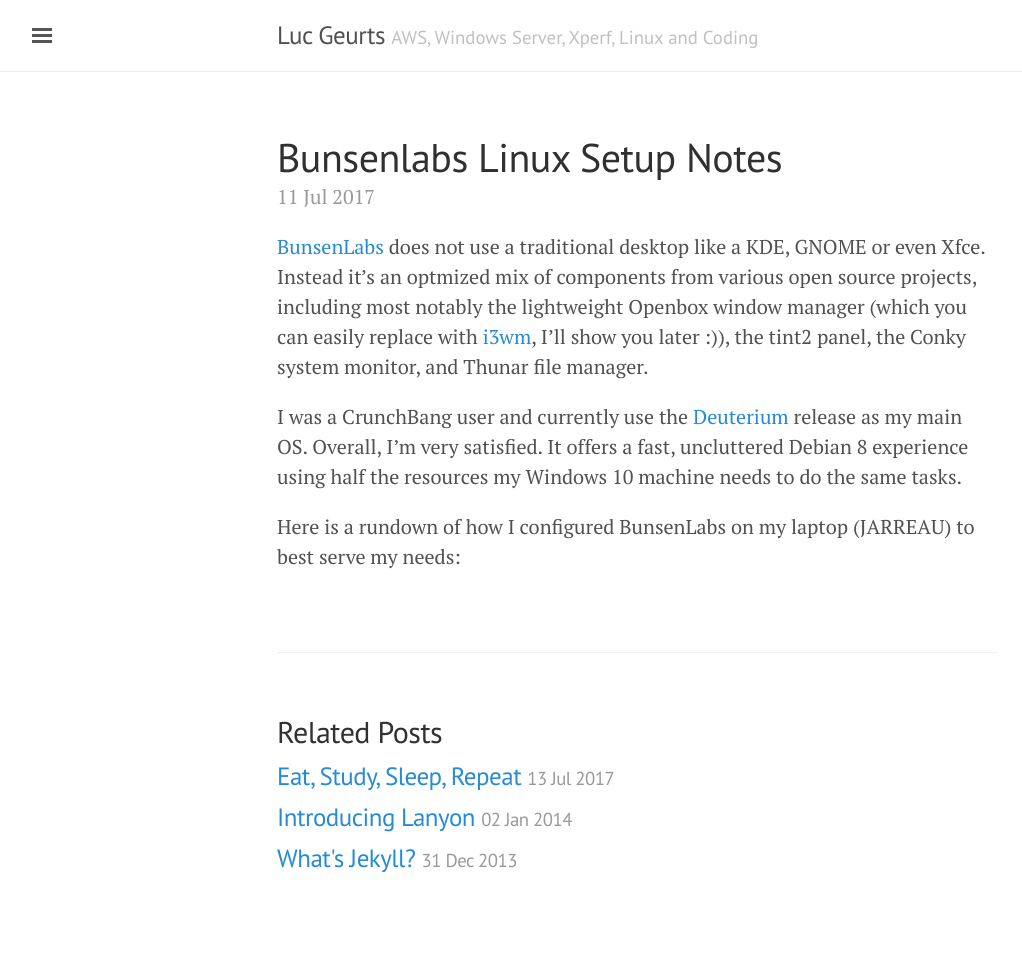
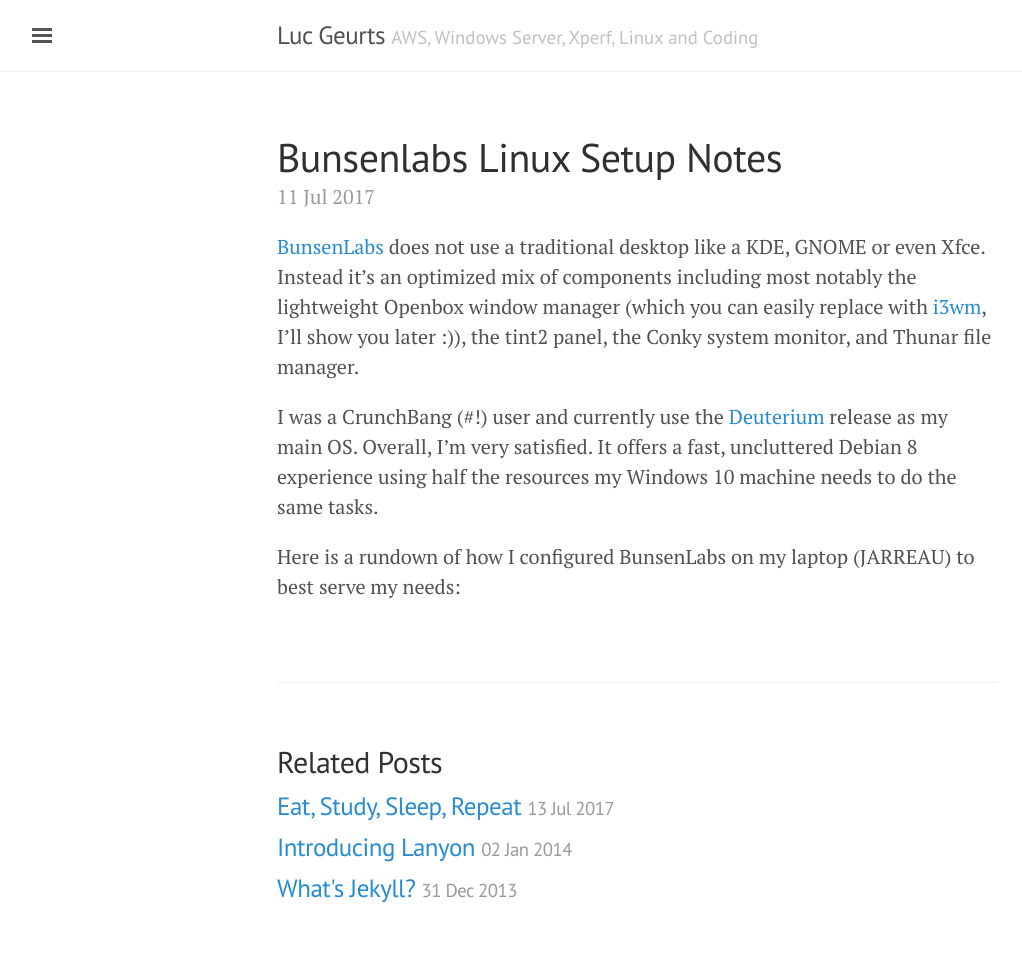
Before and after one commit to lgeurts/lgeurts.github.io, a Jekyll site: the page built from _posts/2017-07-11-bunsenlabs-linux-setup-notes.md, in a window 1280 px wide. Shown: the whole page, without its empty margins (3-1025 px from the left). Built offline with Jekyll 4.4.1, drawn with Linux system fonts in a browser that asks for light colours; our own code applies the rules of GitHub Pages for plain Markdown files; before the commit the page ends 935 px from its top, so only the background shows below that.

Commit message:
Update 2017-07-11-bunsenlabs-linux-setup-notes.md

```diff
--- a/_posts/2017-07-11-bunsenlabs-linux-setup-notes.md
+++ b/_posts/2017-07-11-bunsenlabs-linux-setup-notes.md
@@ -1,5 +1,5 @@
-[BunsenLabs](https://www.bunsenlabs.org/) does not use a traditional desktop like a KDE, GNOME or even Xfce. Instead it's an optmized mix of components from various open source projects, including most notably the lightweight Openbox window manager (which you can easily replace with [i3wm](https://i3wm.org/), I'll show you later :)), the tint2 panel, the Conky system monitor, and Thunar file manager.
+[BunsenLabs](https://www.bunsenlabs.org/) does not use a traditional desktop like a KDE, GNOME or even Xfce. Instead it's an optimized mix of components including most notably the lightweight Openbox window manager (which you can easily replace with [i3wm](https://i3wm.org/), I'll show you later :)), the tint2 panel, the Conky system monitor, and Thunar file manager.
 
-I was a CrunchBang user and currently use the [Deuterium](https://www.bunsenlabs.org/installation.html#downloads) release as my main OS. Overall, I'm very satisfied. It offers a fast, uncluttered Debian 8 experience using half the resources my Windows 10 machine needs to do the same tasks.
+I was a CrunchBang (#!) user and currently use the [Deuterium](https://www.bunsenlabs.org/installation.html#downloads) release as my main OS. Overall, I'm very satisfied. It offers a fast, uncluttered Debian 8 experience using half the resources my Windows 10 machine needs to do the same tasks.
 
 Here is a rundown of how I configured BunsenLabs on my laptop (JARREAU) to best serve my needs:
```
